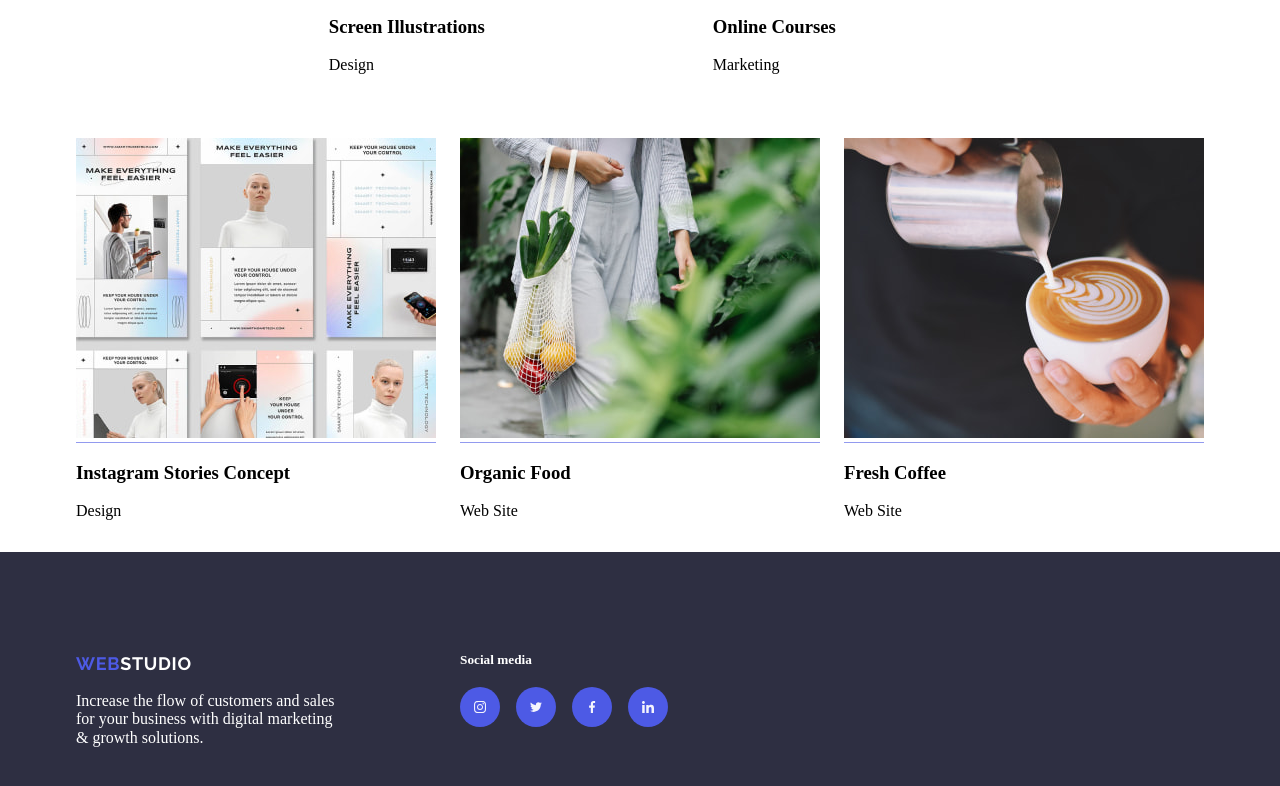
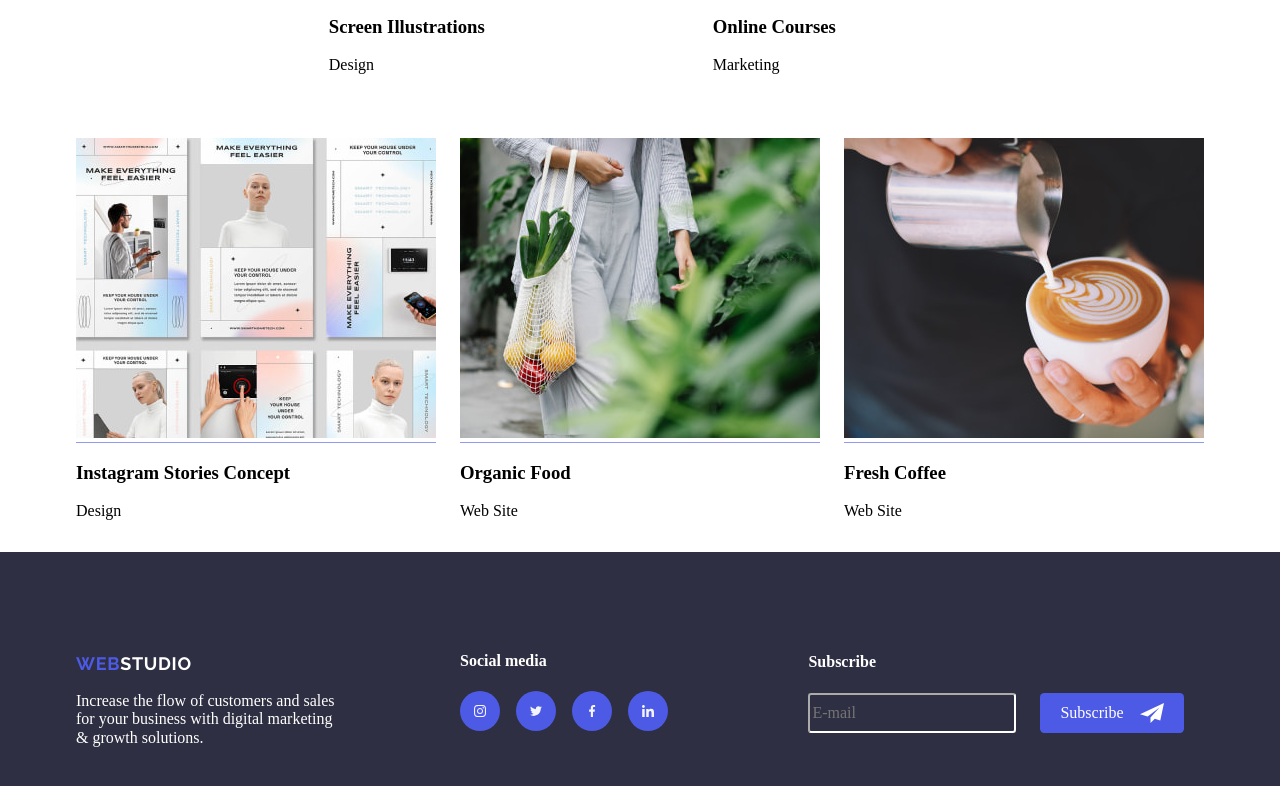
Before and after one commit to Razvan-Simion/goit-markup-hw-06, a plain HTML site: page portofolio.html in a window 1280 px wide. Shown: the part 976-1762 px from the top of the page. Drawn offline with Linux system fonts and the light colour scheme.

Commit message:
Refacere footer
pagina portofolio si index au acelasi footer

```diff
--- a/portofolio.html
+++ b/portofolio.html
@@ -187,25 +187,25 @@
                 solutions. </p>
         </div>
         <div class="social-media">
-                <h5 class="social-mediaheader">Social media</h5>
+            <h4 class="social-mediaheader">Social media</h4>
             <div class="social-content">
                 <div class="icon-list footer-icon-list">
                     <a href="https://www.instagram.com/" target="_blank" rel="noopener noreferrer nofollow"
-                            aria-label="instagram-link" class="icon">
+                        aria-label="instagram-link" class="icon footer-icon">
                         <svg>
                             <use href="./images/icons.svg#icon-instagram">
                             </use>
                         </svg>
                     </a>
                     <a href="https://twitter.com/" target="_blank" rel="noopener noreferrer nofollow"
-                            aria-label="twitter-link" class="icon">
+                        aria-label="twitter-link" class="icon footer-icon">
                         <svg>
                             <use href="./images/icons.svg#icon-twitter">
                             </use>
                         </svg>
                     </a>
                     <a href="https://www.facebook.com/" target="_blank" rel="noopener noreferrer nofollow"
-                            aria-label="facebook-link" class=" icon">
+                        aria-label="facebook-link" class=" icon footer-icon">
                         <svg>
                             <use href="./images/icons.svg#icon-facebook">
                             </use>
@@ -221,6 +221,18 @@
                 </div>
             </div>
         </div>
+            <form class="Subscribe-footer">
+                <label class="subscribe-label">
+                    <h4>Subscribe</h4>
+                    <input class="imput-email" type="email" name="email" required placeholder="E-mail" />
+                </label>
+                <button class="button-footer" type="submit"> Subscribe
+                    <svg class="icon-Frame-3">
+                        <use href="./images/icons.svg#icon-Frame-3">
+                        </use>
+                    </svg>
+                </button>
+            </form>
     </footer>
 </section>
 </body>
```
Lines whose indentation alone changed are shown as unchanged.
